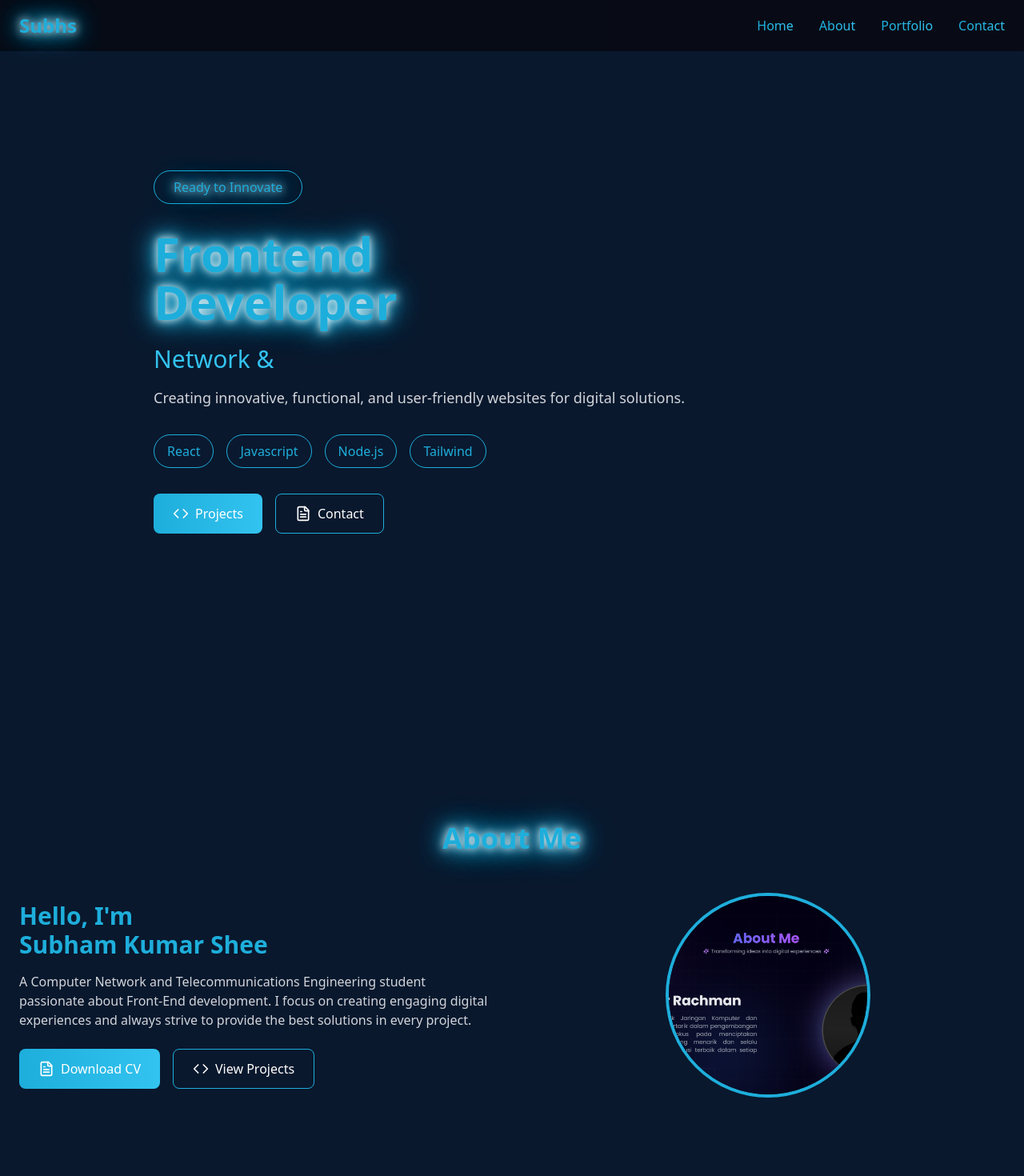
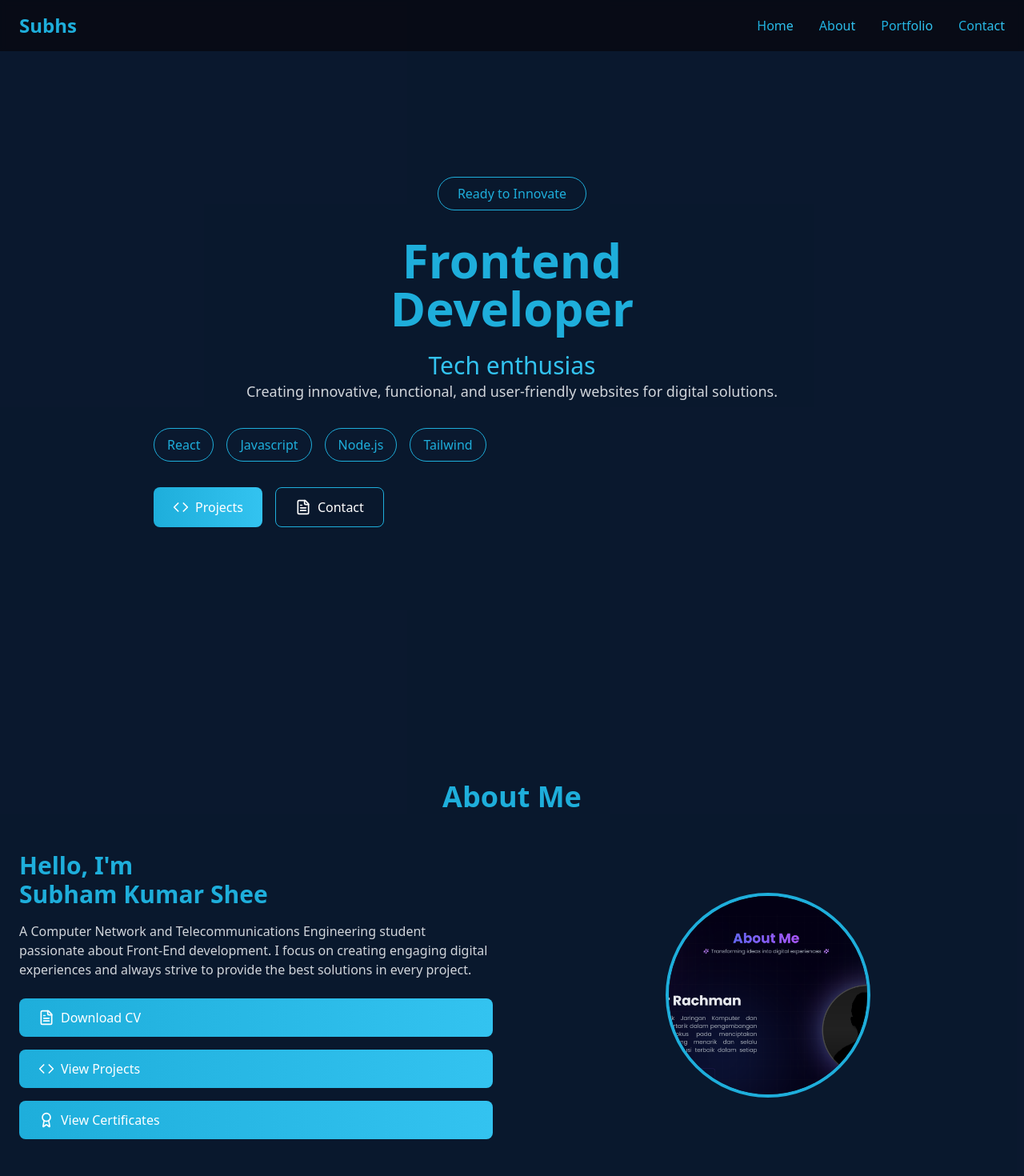
Before and after one commit to subhs90078/neon-scroll-showcase, a React (Vite) app: page / in a window 1280 px wide. Shown: the top 1470 px of the page at 80% size. Built offline with nearby package versions, Linux system fonts and the light colour scheme.

Commit message:
Refactor: Improve UI and add interactivity
- Implement button placement and functionality fixes.
- Add hover effects to navigation and cards.
- Integrate typing animation for the hero section.
- Remove glowing effect from headings.

```diff
--- /dev/null
+++ b/src/components/TypingAnimation.tsx
@@ -0,0 +1,42 @@
+
+import { useEffect, useState } from 'react';
+
+const TypingAnimation = () => {
+  const [text, setText] = useState('');
+  const [isDeleting, setIsDeleting] = useState(false);
+  const [loopNum, setLoopNum] = useState(0);
+  const words = ['Tech enthusiast', 'IT student'];
+  const period = 2000;
+  const [delta, setDelta] = useState(200);
+
+  useEffect(() => {
+    let ticker = setInterval(() => {
+      tick();
+    }, delta);
+
+    return () => clearInterval(ticker);
+  }, [text, delta]);
+
+  const tick = () => {
+    let i = loopNum % words.length;
+    let fullText = words[i];
+    let updatedText = isDeleting
+      ? fullText.substring(0, text.length - 1)
+      : fullText.substring(0, text.length + 1);
+
+    setText(updatedText);
+
+    if (!isDeleting && updatedText === fullText) {
+      setIsDeleting(true);
+      setDelta(period);
+    } else if (isDeleting && updatedText === '') {
+      setIsDeleting(false);
+      setLoopNum(loopNum + 1);
+      setDelta(200);
+    }
+  };
+
+  return <span className="text-3xl text-lightBlue">{text}</span>;
+};
+
+export default TypingAnimation;
--- a/src/pages/Index.tsx
+++ b/src/pages/Index.tsx
@@ -2,6 +2,7 @@ import { useEffect } from 'react';
 import AOS from 'aos';
 import 'aos/dist/aos.css';
 import { FileText, Code, Award } from 'lucide-react';
+import TypingAnimation from '../components/TypingAnimation';
 
 const Index = () => {
   useEffect(() => {
@@ -38,13 +39,13 @@ const Index = () => {
       {/* Navigation */}
       <nav className="fixed w-full z-50 bg-background/90 backdrop-blur-sm">
         <div className="container mx-auto px-6 py-4 flex justify-between items-center">
-          <div className="text-2xl font-bold text-neonBlue animate-glow">Subhs</div>
+          <div className="text-2xl font-bold text-neonBlue">Subhs</div>
           <div className="flex gap-8">
             {['Home', 'About', 'Portfolio', 'Contact'].map((item) => (
               <button
                 key={item}
                 onClick={() => scrollToSection(item.toLowerCase())}
-                className="bg-blue-gradient bg-clip-text text-transparent hover:animate-glow transition-all"
+                className="relative bg-blue-gradient bg-clip-text text-transparent hover:after:w-full after:absolute after:left-0 after:bottom-0 after:h-0.5 after:w-0 after:bg-neonBlue after:transition-all after:duration-300"
               >
                 {item}
               </button>
@@ -56,12 +57,12 @@ const Index = () => {
       {/* Hero Section */}
       <section id="home" className="min-h-screen flex items-center justify-center pt-20">
         <div className="container mx-auto px-6" data-aos="fade-up">
-          <div className="max-w-4xl mx-auto">
-            <div className="text-neonBlue mb-8 inline-block px-6 py-2 rounded-full border border-neonBlue animate-glow">
+          <div className="max-w-4xl mx-auto text-center">
+            <div className="text-neonBlue mb-8 inline-block px-6 py-2 rounded-full border border-neonBlue">
               Ready to Innovate
             </div>
-            <h1 className="text-6xl font-bold mb-6 text-neonBlue animate-glow">Frontend<br/>Developer</h1>
-            <h2 className="text-3xl mb-4 text-lightBlue">Network &</h2>
+            <h1 className="text-6xl font-bold mb-6 text-neonBlue">Frontend<br/>Developer</h1>
+            <TypingAnimation />
             <p className="text-lg mb-8 text-gray-300">
               Creating innovative, functional, and user-friendly websites for digital solutions.
             </p>
@@ -89,19 +90,23 @@ const Index = () => {
       {/* About Section */}
       <section id="about" className="min-h-screen flex items-center justify-center py-20">
         <div className="container mx-auto px-6" data-aos="fade-up">
-          <h2 className="text-4xl font-bold text-center mb-12 text-neonBlue animate-glow">About Me</h2>
+          <h2 className="text-4xl font-bold text-center mb-12 text-neonBlue">About Me</h2>
           <div className="grid md:grid-cols-2 gap-12 items-center">
             <div>
               <h3 className="text-3xl font-bold mb-4 text-neonBlue">Hello, I'm<br/>Subham Kumar Shee</h3>
               <p className="mb-6 text-gray-300">A Computer Network and Telecommunications Engineering student passionate about Front-End development. I focus on creating engaging digital experiences and always strive to provide the best solutions in every project.</p>
-              <div className="flex gap-4">
+              <div className="flex flex-col gap-4">
                 <button className="flex items-center gap-2 bg-blue-gradient px-6 py-3 rounded-lg hover:opacity-90 transition-all">
                   <FileText size={20} />
                   Download CV
                 </button>
-                <button onClick={() => scrollToSection('portfolio')} className="flex items-center gap-2 border border-neonBlue px-6 py-3 rounded-lg hover:bg-neonBlue/20 transition-all">
+                <button onClick={() => scrollToSection('portfolio')} className="flex items-center gap-2 bg-blue-gradient px-6 py-3 rounded-lg hover:opacity-90 transition-all">
                   <Code size={20} />
                   View Projects
+                </button>
+                <button onClick={() => scrollToSection('certificates')} className="flex items-center gap-2 bg-blue-gradient px-6 py-3 rounded-lg hover:opacity-90 transition-all">
+                  <Award size={20} />
+                  View Certificates
                 </button>
               </div>
             </div>
@@ -117,21 +122,21 @@ const Index = () => {
       {/* Portfolio Section */}
       <section id="portfolio" className="min-h-screen py-20">
         <div className="container mx-auto px-6" data-aos="fade-up">
-          <h2 className="text-4xl font-bold text-center mb-12 text-neonBlue animate-glow">Portfolio Showcase</h2>
+          <h2 className="text-4xl font-bold text-center mb-12 text-neonBlue">Portfolio Showcase</h2>
           <p className="text-center mb-12 max-w-2xl mx-auto text-gray-300">
             Explore my journey through projects, certifications, and technical expertise. Each section represents a milestone in my continuous learning path.
           </p>
 
           <div className="flex justify-center gap-6 mb-12">
             {[
-              { title: 'Projects', icon: <Code size={20} /> },
-              { title: 'Certificates', icon: <Award size={20} /> },
-              { title: 'Tech Stack', icon: <FileText size={20} /> }
+              { title: 'Projects', icon: <Code size={20} />, id: 'projects' },
+              { title: 'Certificates', icon: <Award size={20} />, id: 'certificates' },
+              { title: 'Tech Stack', icon: <FileText size={20} />, id: 'tech-stack' }
             ].map((item) => (
               <button
                 key={item.title}
-                onClick={() => scrollToSection(item.title.toLowerCase())}
-                className="flex items-center gap-2 px-8 py-4 rounded-lg bg-blue-gradient hover:opacity-90 transition-all text-white"
+                onClick={() => scrollToSection(item.id)}
+                className="flex items-center gap-2 px-8 py-4 rounded-lg bg-blue-gradient hover:opacity-90 transition-all text-white hover:-translate-y-1 duration-300"
               >
                 {item.icon}
                 {item.title}
@@ -141,7 +146,10 @@ const Index = () => {
 
           <div id="tech-stack" className="grid grid-cols-2 md:grid-cols-3 lg:grid-cols-6 gap-6">
             {techStack.map((tech) => (
-              <div key={tech.name} className="p-6 rounded-lg bg-deepBlue border border-neonBlue/20 hover:border-neonBlue transition-all">
+              <div
+                key={tech.name}
+                className="p-6 rounded-lg bg-deepBlue border border-neonBlue/20 hover:border-neonBlue transition-all transform hover:-translate-y-2 duration-300"
+              >
                 <img src={tech.icon} alt={tech.name} className="w-16 h-16 mx-auto mb-4" />
                 <p className="text-center text-neonBlue">{tech.name}</p>
               </div>
--- a/tailwind.config.ts
+++ b/tailwind.config.ts
@@ -1,4 +1,3 @@
-
 import type { Config } from "tailwindcss";
 
 export default {
@@ -49,6 +48,10 @@ export default {
         'gradient-radial': 'radial-gradient(var(--gradient-color-stops))',
         'blue-gradient': 'linear-gradient(90deg, #1EAEDB 0%, #33C3F0 100%)',
       },
+      transitionProperty: {
+        'height': 'height',
+        'spacing': 'margin, padding',
+      },
       animation: {
         'glow': 'glow 1.5s ease-in-out infinite alternate',
       },
```
